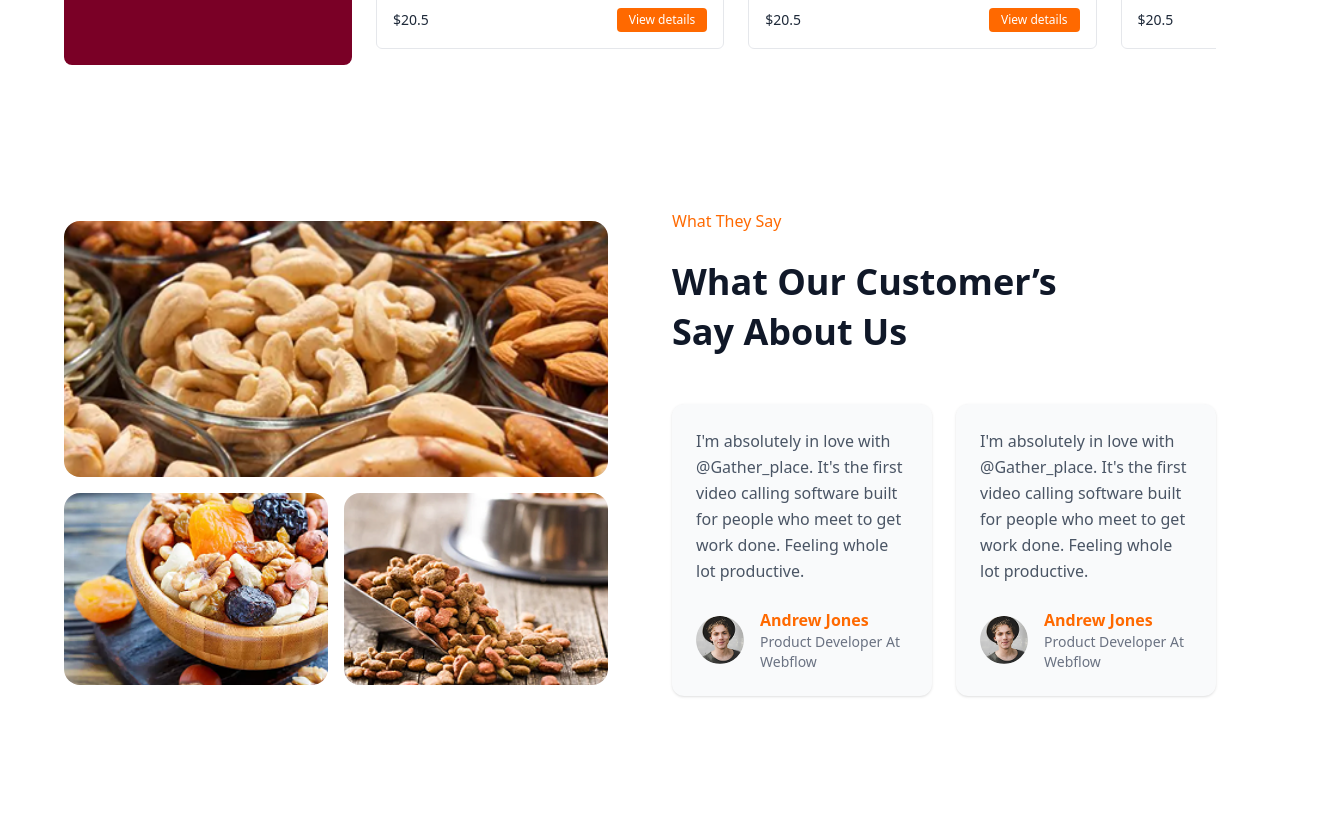
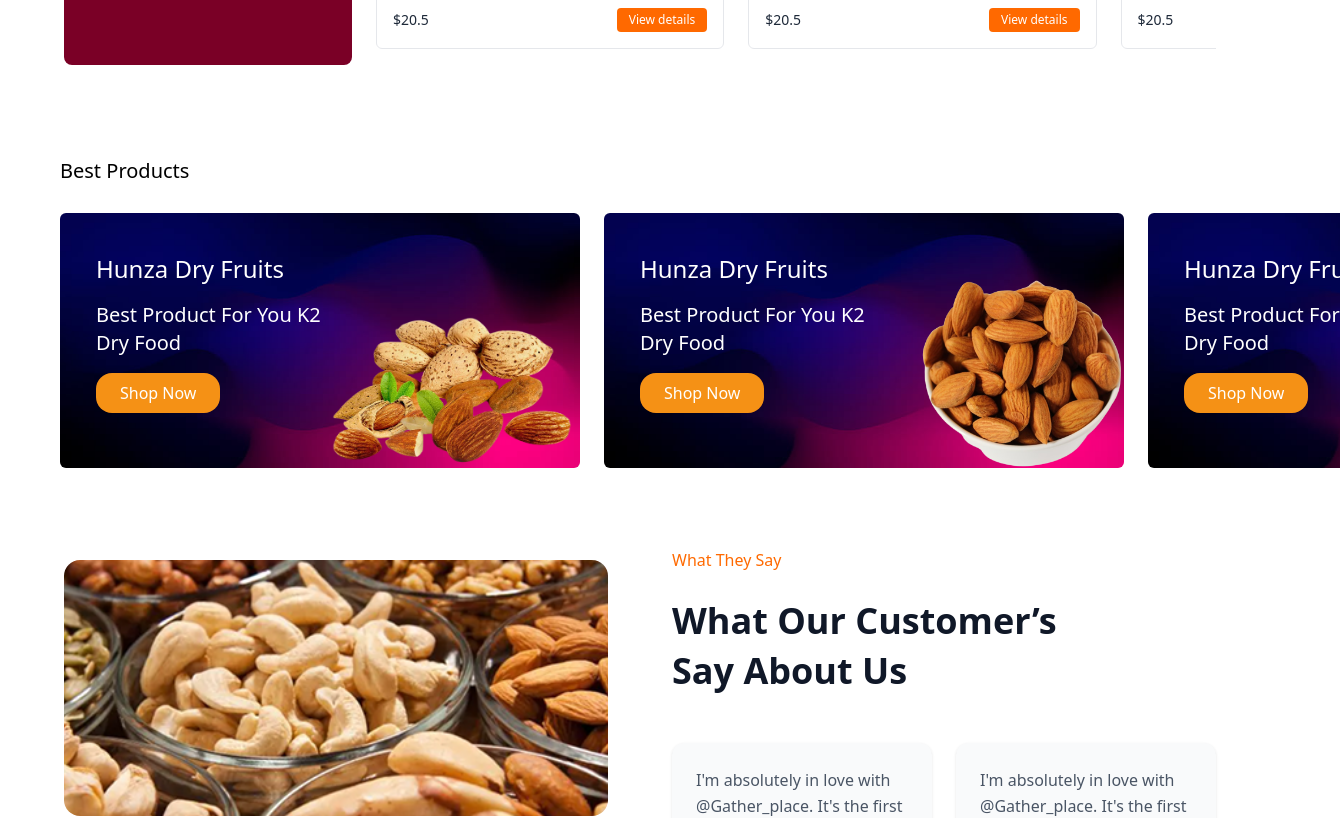
Before and after one commit to shshrukh/dryfruitesOrders, a React (Vite) app: page / in a window 1280 px wide. Shown: the part 2460-3278 px from the top of the page, 1340 px wide, since content can reach past the window. Built offline with nearby package versions, Linux system fonts and the light colour scheme.

Commit message:
dealing with best goods section

```diff
--- a/src/Components/DealsSection.jsx
+++ b/src/Components/DealsSection.jsx
@@ -51,7 +51,7 @@ const DealsSection = () => {
         </div>
 
         {/* Scrollable Product Cards */}
-        <div className="flex-1 h-max overflow-x-auto">
+        <div className="flex-1 h-max overflow-x-auto no-scrollbar">
           <div className="flex gap-6 min-w-max pb-4">
             {products.map((item) => (
               <Product key={item.id} item={item} />
--- a/src/Components/Ui/BestProducts.jsx
+++ b/src/Components/Ui/BestProducts.jsx
@@ -2,19 +2,21 @@ import React from 'react'
 import bg from '../../assets/bgImage.png'
 import overLay from '../../assets/almad.png'
 import Button from './Button'
-const BestProducts = ({ heading, subheading, imageSrc}) => {
+const BestProducts = ({ heading, subheading, imageSrc, left, top, width }) => {
 
   return (
     <div
-      className="relative w-130 h-63.75 rounded-md bg-center bg-cover pt-10 pl-9 "
-      style={{ backgroundImage: `url(${bg})` }}
+      className="relative  w-130 h-63.75  rounded-md bg-center bg-cover pt-10 pl-9 "
+      style={{ backgroundImage: `url(${bg})` , flexShrink: 0 }}
     >
       <div className='w-62.5 '>
         <h1 className='text-2xl text-white '>{heading}</h1>
         <h2 className='text-xl text-white pt-4 pb-4'>{subheading}</h2>
         <Button children="Shop Now" />
       </div>
-      <img src={imageSrc} alt="almand" className="absolute left-62.5 top-41 -translate-y-1/2 w-90" />
+      <div className='overflow-hidden'>
+        <img src={imageSrc} width={width} alt="almand" className={`${left} ${top}  absolute left-62.5 top-41 -translate-y-1/2 overflow-hidden`} />
+      </div>
 
     </div>
 
--- a/src/Components/Ui/utils/cardsProducts.json
+++ b/src/Components/Ui/utils/cardsProducts.json
@@ -4,20 +4,30 @@
         "title": "Hunza Dry Fruits",
         "description": "Best Product For You K2 Dry Food",
         "image": "/productbg/productbgimage.png",
-        "sideImage": "../../../../public/productbg/product1.png"
+        "sideImage": "/productbg/product1.png",
+        "left": "left-62.5",
+        "top": "top-46",
+        "width": "267px"
+
     },
     {
-        "id": 1,
+        "id": 2,
         "title": "Hunza Dry Fruits",
         "description": "Best Product For You K2 Dry Food",
         "image": "/productbg/productbgimage.png",
-        "sideImage": "./productbg/product2.png"
+        "sideImage": "./productbg/product2.png",
+        "left": "left-62.5",
+        "top": "top-41",
+        "width": "360px"
     },
     {
-        "id": 1,
+        "id": 3,
         "title": "Hunza Dry Fruits",
         "description": "Best Product For You K2 Dry Food",
         "image": "/productbg/productbgimage.png",
-        "sideImage": null
+        "sideImage": "/productbg/product1.png",
+        "left": "left-62.5",
+        "top": "top-46",
+        "width": "267px"
     }
 ]
--- a/src/Pages/Home.jsx
+++ b/src/Pages/Home.jsx
@@ -4,18 +4,34 @@ import ProductList from "../Components/Products";
 import DealsSection from "../Components/DealsSection";
 import Testmonial from '../Components/Testmonial';
 import VideoSection from '../Components/VideoSection';
-
-
+import productData from './../Components/UI/utils/cardsProducts.json'
+import BestProducts from '../Components/UI/BestProducts';
 
 const Home = () => {
-
+  const productsDetails = productData || [];
   return (
     <div>
-     <Hero />
-     <ProductList />
-        <DealsSection />
-        <Testmonial />
-    <VideoSection />
+      <Hero />
+      <ProductList />
+      <DealsSection />
+
+      <h1 className='text-xl pl-15 py-7 font-medium'>Best Products</h1>
+      <div className="flex gap-6 w-full overflow-x-auto overflow-y-hidden no-scrollbarml-[66px] ml-15 h-auto no-scrollbar">
+        {productData?.map((items) => (
+          <BestProducts
+            key={items?.id}
+            heading={items?.title}
+            subheading={items?.description}
+            imageSrc={items?.sideImage}
+            left={items?.left}
+            top={items?.top}
+            width={items?.width}
+          />
+        ))}
+      </div>
+      <Testmonial />
+      <VideoSection />
+
     </div>
   )
 
--- a/src/index.css
+++ b/src/index.css
@@ -1 +1,11 @@
 @import "tailwindcss";
+
+
+.no-scrollbar::-webkit-scrollbar {
+  display: none;
+}
+
+.no-scrollbar {
+  -ms-overflow-style: none;  /* IE & Edge */
+  scrollbar-width: none;     /* Firefox */
+}
```
